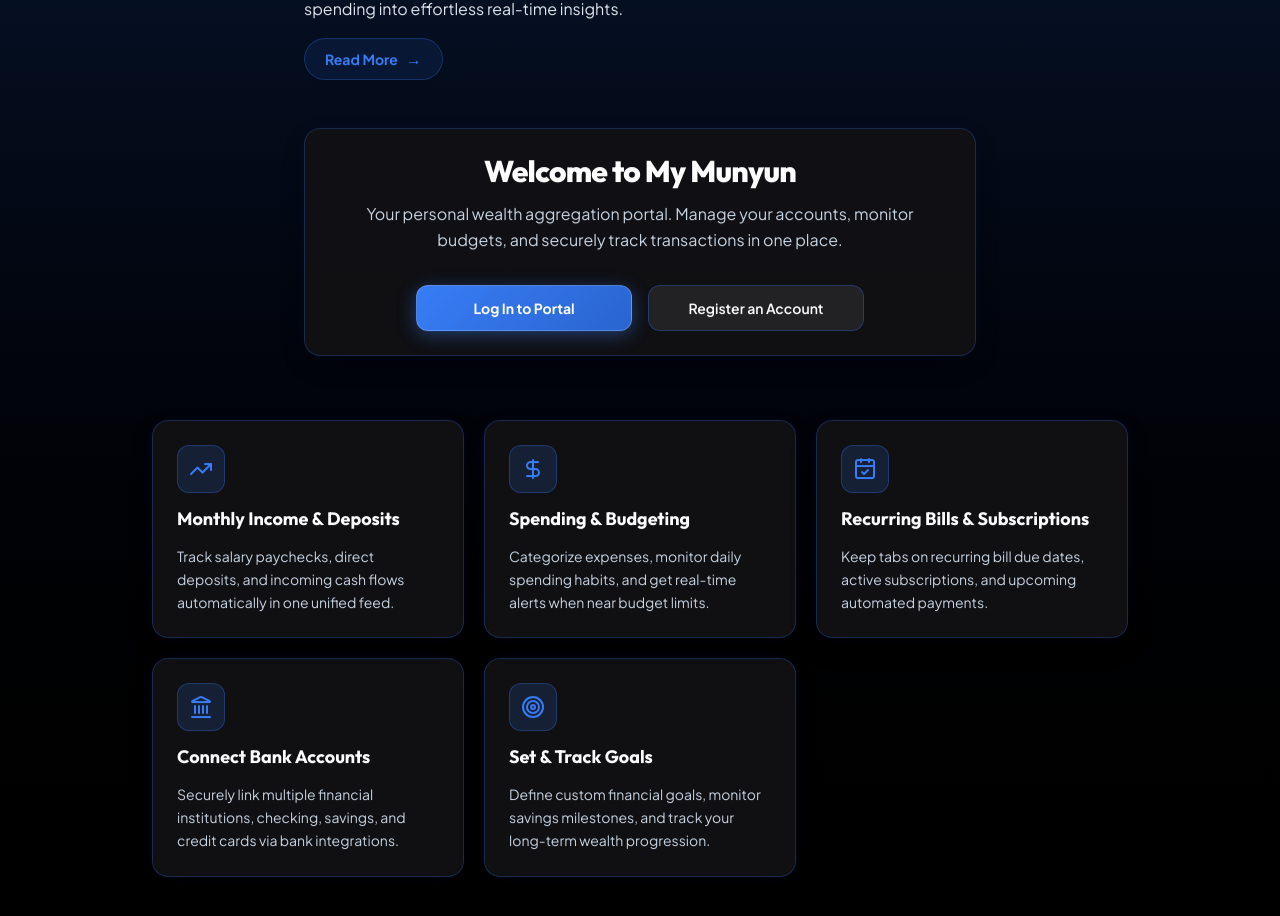
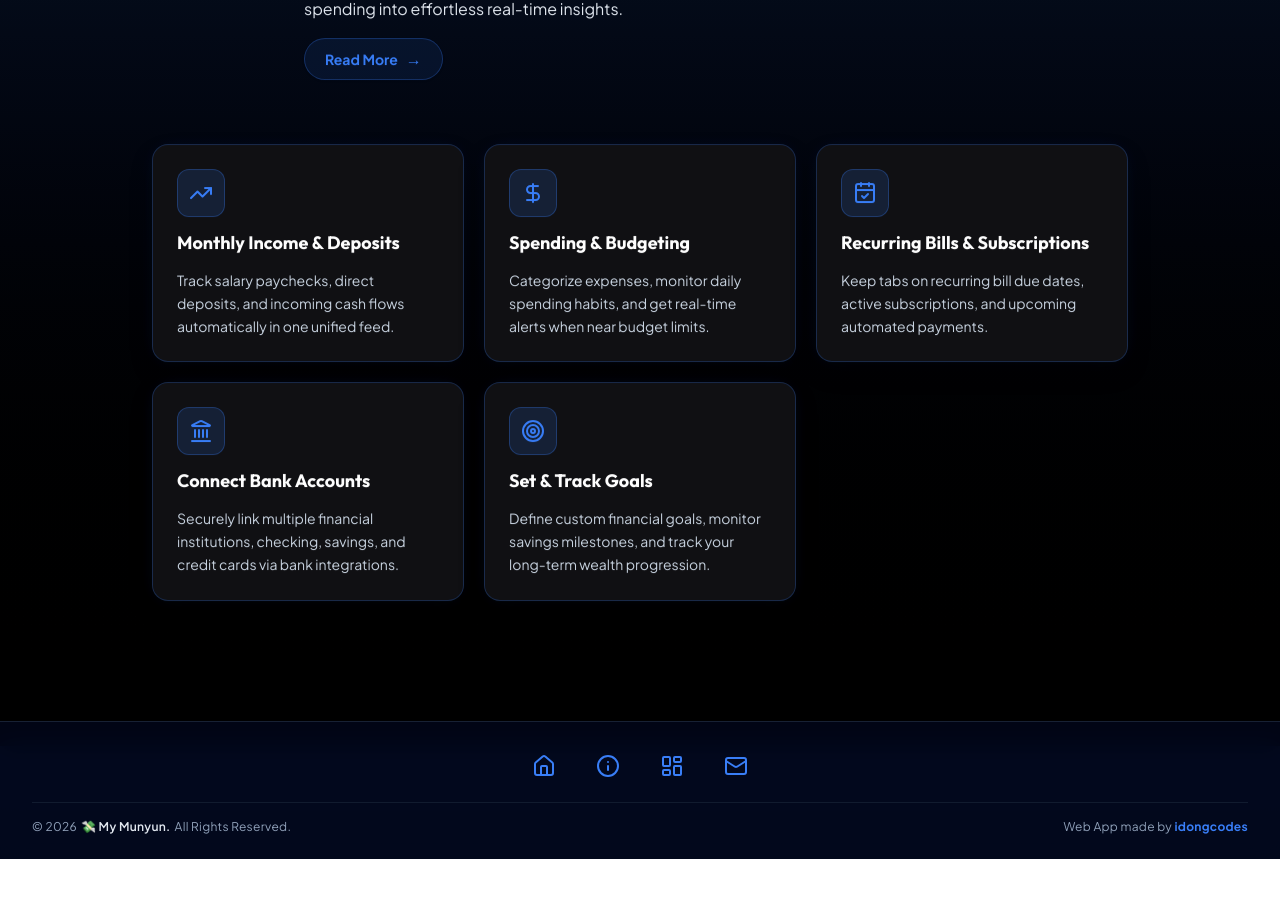
Before and after one commit to idongCodes/my-munyun, a Next.js app: page / in a window 1280 px wide. Shown: the part 854-1770 px from the top of the page. After the commit the page ends 1713 px from the top, so only its background shows below. Built offline with nearby package versions, Linux system fonts and the light colour scheme.

Commit message:
refactor: remove welcome section from home page

```diff
--- a/src/app/page.tsx
+++ b/src/app/page.tsx
@@ -133,33 +133,6 @@ export default function Home() {
           </div>
         </div>
 
-        {/* Home Page Content Card */}
-        <section className="custom-card p-8 sm:p-12 border-[#397ef7]/30 shadow-[0_0_50px_rgba(57,126,247,0.25)] max-w-2xl mx-auto flex flex-col items-center justify-center gap-6">
-          <div className="space-y-3 text-center max-w-xl">
-            <h2 className="text-2xl sm:text-3xl font-extrabold text-white font-outfit tracking-tight">
-              Welcome to My Munyun
-            </h2>
-            <p className="text-sm sm:text-base text-slate-300 leading-relaxed">
-              Your personal wealth aggregation portal. Manage your accounts, monitor budgets, and securely track transactions in one place.
-            </p>
-          </div>
-
-          <div className="grid grid-cols-1 sm:grid-cols-2 gap-4 w-full max-w-md pt-2">
-            <Link
-              href="/login"
-              className="btn-primary py-3.5 px-6 text-sm font-bold text-center block"
-            >
-              Log In to Portal
-            </Link>
-            <Link
-              href="/register"
-              className="btn-secondary py-3.5 px-6 text-sm font-bold text-center block"
-            >
-              Register an Account
-            </Link>
-          </div>
-        </section>
-
         {/* Untitled Features Grid Section */}
         <section className="grid grid-cols-1 md:grid-cols-2 lg:grid-cols-3 gap-5 max-w-5xl mx-auto w-full pt-4">
           <div className="custom-card p-6 border-[#397ef7]/30 flex flex-col items-start text-left gap-3 group hover:border-[#397ef7]/60 transition-all duration-300">
```
Also changed, not shown: 1 other file (tests, documents, lock files or other folders).
